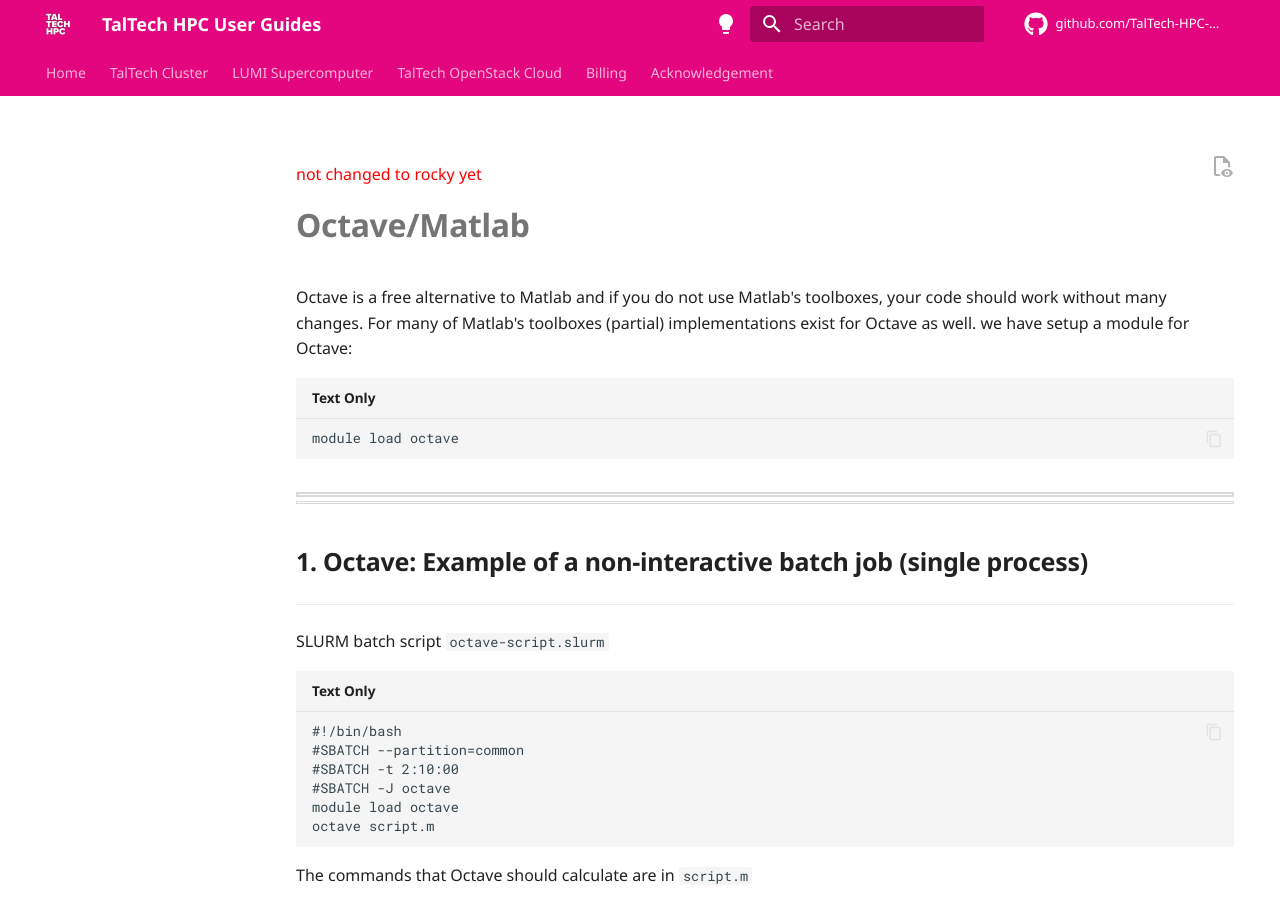
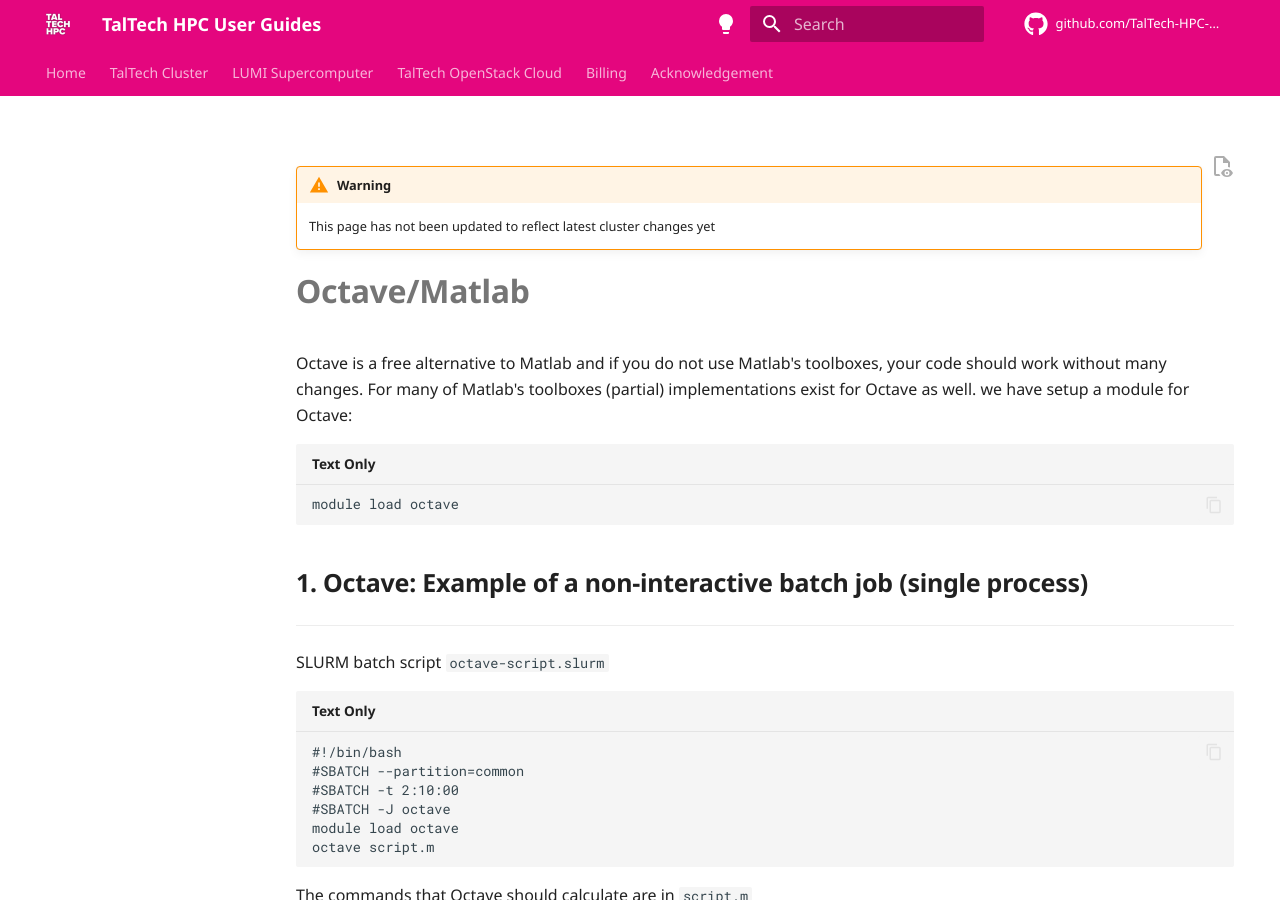
Before and after one commit to TalTech-HPC-Centre/user-guides-source, an MkDocs documentation site: the page built from docs/data-analysis/octave.md, in a window 1280 px wide and 900 px high. Built offline with MkDocs 1.6.1 and Material for MkDocs 9.7.7, drawn with Linux system fonts in a browser that asks for light colours; comment, search, counter and statistics services are not loaded.

Commit message:
formatting cleanup, remove html elements

```diff
--- a/docs/data-analysis/octave.md
+++ b/docs/data-analysis/octave.md
@@ -1,4 +1,5 @@
-<span style="color:red">not changed to rocky yet</span>
+!!! warning
+    This page has not been updated to reflect latest cluster changes yet
 
 # Octave/Matlab
 
@@ -6,11 +7,6 @@ Octave is a free alternative to Matlab and if you do not use Matlab's toolboxes,
 we have setup a module for Octave:
 
     module load octave
-
-
-<br>
-<hr style="margin-right: 0px; margin-bottom: 4px; margin-left: 0px; margin-top: -24px; border:2px solid  #d9d9d9 "></hr>
-<hr style="margin: 4px 0px; border:1px solid  #d9d9d9 "></hr>
 
 ## Octave: Example of a non-interactive batch job (single process)
 
@@ -34,11 +30,6 @@ The commands that Octave should calculate are in `script.m`
     ## should output 1.0:
     a
 
-
-<br>
-<hr style="margin-right: 0px; margin-bottom: 4px; margin-left: 0px; margin-top: -24px; border:2px solid  #d9d9d9 "></hr>
-<hr style="margin: 4px 0px; border:1px solid  #d9d9d9 "></hr>
-
 ## Octave netcdf toolbox
 
 ---
@@ -59,11 +50,6 @@ You may need to scroll down when necessary and it should complete the compilatio
 
     pkg load octcdf
 
-
-<br>
-<hr style="margin-right: 0px; margin-bottom: 4px; margin-left: 0px; margin-top: -24px; border:2px solid  #d9d9d9 "></hr>
-<hr style="margin: 4px 0px; border:1px solid  #d9d9d9 "></hr>
-
 ## Matlab
 
 ---
```
Also changed, not shown: docs/gpu.md (+0 -2 lines), docs/lumi/software.md (+0 -2 lines), docs/mpi.md (+0 -4 lines), docs/performance.md (+0 -10 lines), docs/visualization.md (+0 -2 lines).
